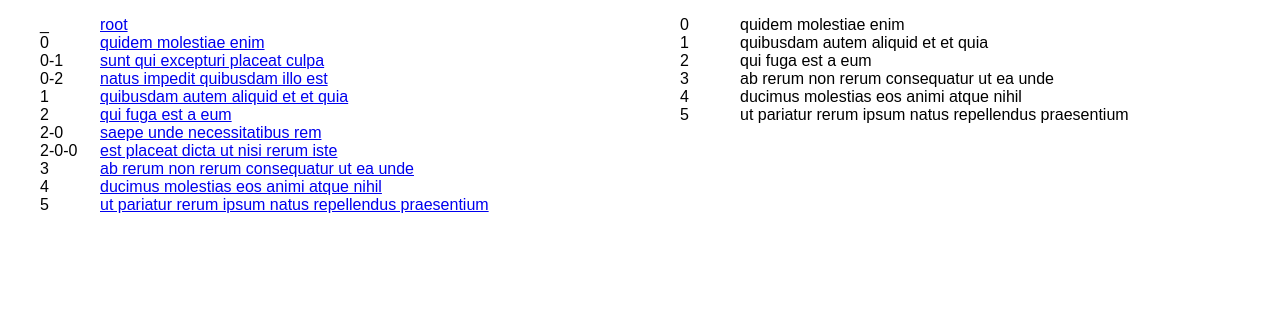
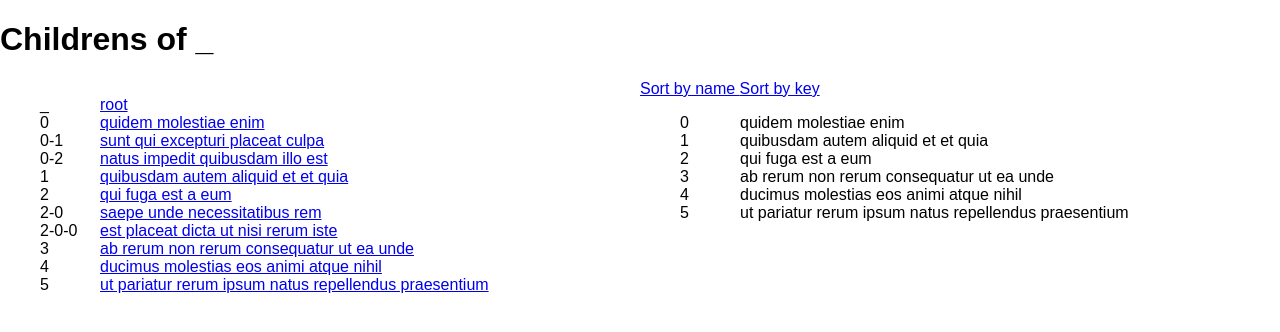
Before and after one commit to v1ed/test_exercise_redsoft, a Flask app: page /browse?parent=_ in a window 1280 px wide. Shown: the part 50-382 px from the top of the page. Run offline with Flask 3, Linux system fonts and the light colour scheme; the visitor is signed in with stand-in values (Sample User, id 1).

Commit message:
+sorting

```diff
--- a/app/forms.py
+++ b/app/forms.py
@@ -22,3 +22,7 @@ class RegistrationForm(FlaskForm):
         user = User.query.filter_by(username=username.data).first()
         if user is not None:
             raise ValidationError("Use a different username")
+
+
+class Sort(FlaskForm):
+    sort = SubmitField("Sort by name")
--- a/app/templates/base.html
+++ b/app/templates/base.html
@@ -10,13 +10,13 @@
             <ul class="header">
                 <li>
                     <div class="_link">
-                        <a href="/">Home</a>
+                        <a href="{{url_for('index')}}">Home</a>
                     </div>
                 </li>
 
                 <li>
                     <div class="_link">
-                        <a href="/browse">Services</a>
+                        <a href="{{url_for('browse')}}">Services</a>
                     </div>
                 </li>
 
@@ -27,20 +27,20 @@
 
                 <li>
                     <div class="_link">
-                        <a href="/logout">Log out</a>
+                        <a href="{{url_for('logout')}}">Log out</a>
                     </div>
                 </li>
 
                 {% else %}
                 <li>
                     <div class="_link">
-                        <a href="/login">Log in</a>
+                        <a href="{{url_for('login')}}">Log in</a>
                     </div>
                 </li>
 
                 <li>
                     <div class="_link">
-                        <a href="/register">Register</a>
+                        <a href="{{url_for('register')}}">Register</a>
                     </div>
                 </li>
                 {% endif %}
--- a/app/templates/browse.html
+++ b/app/templates/browse.html
@@ -1,14 +1,21 @@
 {% extends "base.html" %}
 
 {% block content %}
+
+{% if cur_parent %}
+    <h1>Childrens of {{ cur_parent }}</h1>
+{% else %}
+    <h1>Root</h1>
+{% endif %}
+
 <div class="content">
     <div class="parents">
         <ul>
             {% for parent in parents %}
             <li class="parent">
-                <div class="parent_key"> {{ parent[0] }} </div>
+                <div class="parent_key"> {{ parent.key }} </div>
                 <div class="parent_name">
-                    <a href="/browse?parent={{ parent[0] }}"> {{ parent[1] }} </a>
+                    <a href="{{url_for(request.endpoint, parent=parent.key)}}"> {{ parent.name }} </a>
                 </div>
             </li>
             {% endfor %}
@@ -16,9 +23,16 @@
     </div>
 
     <div class="childrens">
+        <a href="{{url_for(request.endpoint, sort_on='name', parent=cur_parent)}}">
+        {% set sort_on = request.args.sort_on|default('key') %}
+            Sort by name
+        </a>
+        <a href="{{url_for(request.endpoint, sort_on='key', parent=cur_parent)}}">
+            Sort by key
+        </a>
         <ul>
             {% if childrens %}
-                {% for children in childrens %}
+                {% for children in childrens|sort(attribute=sort_on) %}
                 <li class="children">
                     <div class="children_key"> {{ children.key }} </div>
                     <div class="children_name"> {{ children.name }} </div>
--- a/app/templates/login.html
+++ b/app/templates/login.html
@@ -2,7 +2,7 @@
 
 {% block content %}
 <h1>Log in</h1>
-<form action="" method="POST" novalidate>
+<form action="" method="POST">
     {{ form.hidden_tag() }}
     <p>
         {{ form.username.label }}
```
Also changed, not shown: app/views.py (+20 -16 lines), 1 other file.
